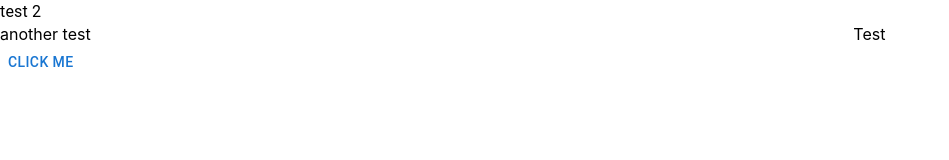
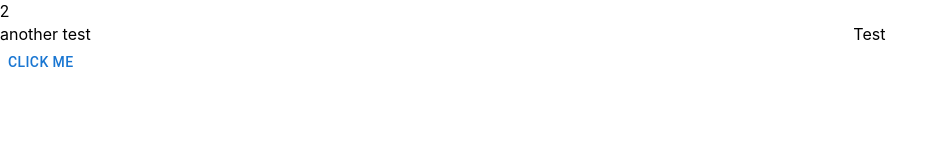
Before and after one commit to kevinhu12/qhacks2024, a React (Create React App) app: page / in a window 1280 px wide. Shown: the top 160 px of the page, without its empty margins (0-949 px from the left). Built offline with nearby package versions, Linux system fonts and the light colour scheme; no server answers.

Commit message:
added service template

```diff
--- a/src/pages/Home.js
+++ b/src/pages/Home.js
@@ -5,11 +5,15 @@ import Grid from '@mui/material/Grid';
 import { addLandlord } from '../firebase.js';
 import axios from 'axios';
 import React, { useState, useEffect } from 'react';
+import AccountService from '../services/AccountService';
 
 const Home = ({
     theme
 }) => {
     const [text, setText] = useState("");
+
+    const accountService = AccountService();
+    const [x, setX] = useState(1);
 
     useEffect(() => {
         async function TestCall() {
@@ -19,6 +23,7 @@ const Home = ({
             })
         }
         TestCall();
+        setX(accountService.getAccount(x));
     }, []);
 
     return (
@@ -27,7 +32,7 @@ const Home = ({
                 {text?.fact}
             </Typography>
             <Typography>
-                test 2
+                {x}
             </Typography>
             <Grid container>
                 <Grid xs={8}>
--- /dev/null
+++ b/src/services/AccountService.js
@@ -0,0 +1,10 @@
+//
+const AccountService = () => {
+    const getAccount = (id) => {
+      return id + 1;
+    }
+
+    return { getAccount }
+}
+
+export default AccountService;
```
